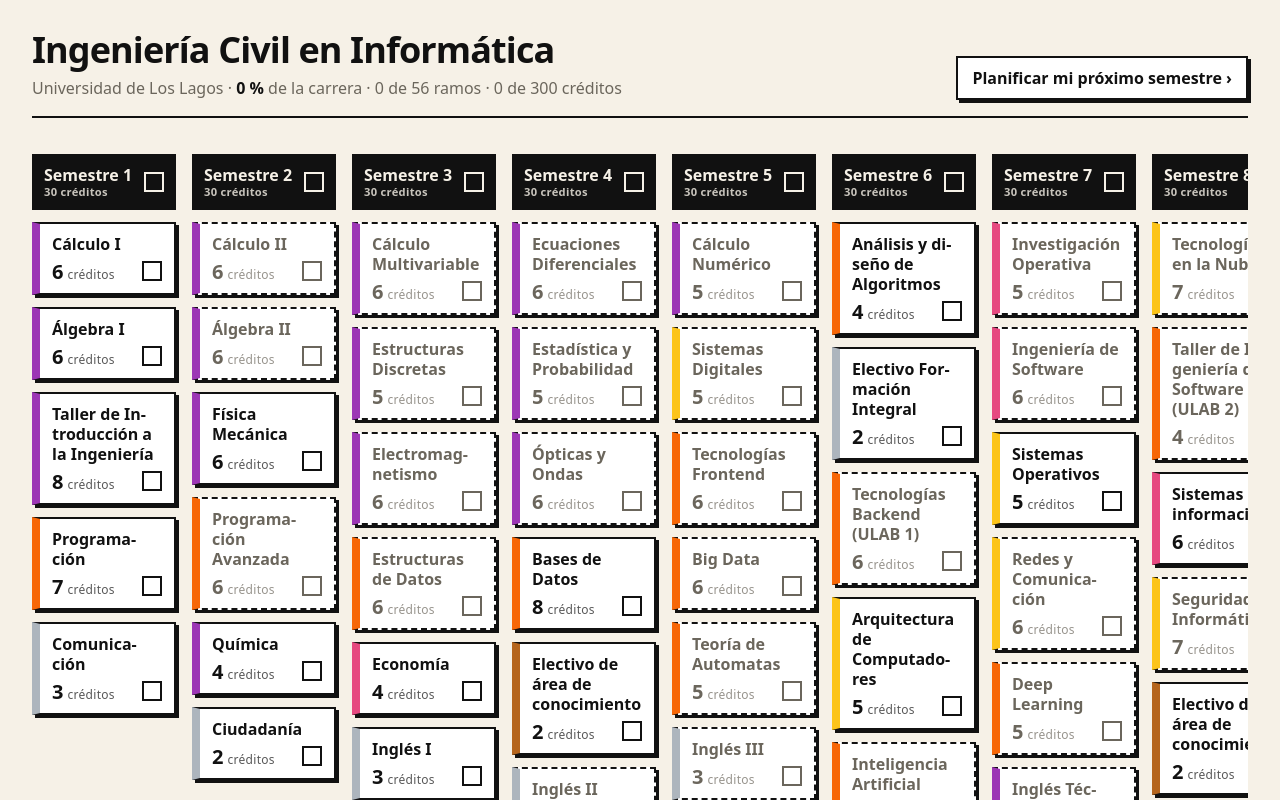
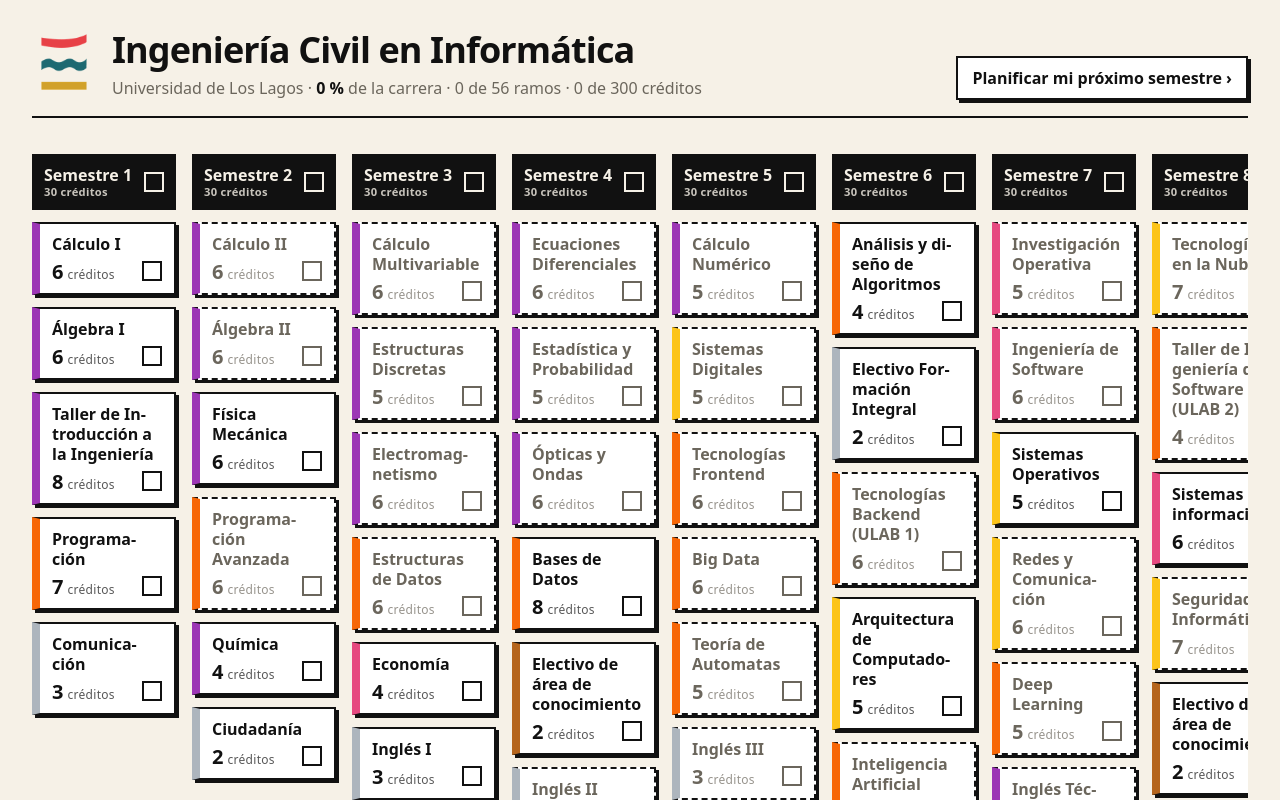
Before and after one commit to Awerito/MallaICINFUlagos, a React (Vite) app: page / in a window 1280 px wide. Shown: the top 800 px of the page. Built offline with nearby package versions, Linux system fonts and the light colour scheme.

Commit message:
change(malla): add favicon and header logo

```diff
--- a/index.html
+++ b/index.html
@@ -4,6 +4,9 @@
     <meta charset="UTF-8" />
     <meta name="viewport" content="width=device-width, initial-scale=1.0" />
     <title>Malla ICINF — ULagos</title>
+    <link rel="icon" type="image/png" sizes="32x32" href="/favicon-32.png" />
+    <link rel="icon" type="image/png" sizes="180x180" href="/favicon.png" />
+    <link rel="apple-touch-icon" href="/favicon.png" />
   </head>
   <body>
     <div id="root"></div>
--- a/src/App.jsx
+++ b/src/App.jsx
@@ -85,17 +85,26 @@ export default function App() {
       onClick={clearPinnedCourses}
     >
       <header className="mb-8 flex flex-wrap items-end justify-between gap-4 border-b-2 border-ink pb-4">
+        <div className="flex items-center gap-4">
+          <img
+            src="/favicon.png"
+            alt=""
+            className="h-16 w-16 shrink-0 -translate-y-1"
+          />
           <div>
             <h1 className="text-3xl font-extrabold leading-none tracking-tight sm:text-4xl">
               Ingeniería Civil en Informática
             </h1>
             <p className="mt-2 text-muted tabular-nums">
               Universidad de Los Lagos ·{" "}
-            <span className="font-extrabold text-ink">{progressPercent} %</span>{" "}
+              <span className="font-extrabold text-ink">
+                {progressPercent} %
+              </span>{" "}
               de la carrera · {approvedCourses.length} de{" "}
               {selectedVersion.courses.length} ramos · {approvedCredits} de{" "}
               {totalCredits} créditos
             </p>
+          </div>
         </div>
         <button
           type="button"
```
Also changed, not shown: public/favicon-32.png (added), public/favicon.png (added). Lines whose indentation alone changed are shown as unchanged.
